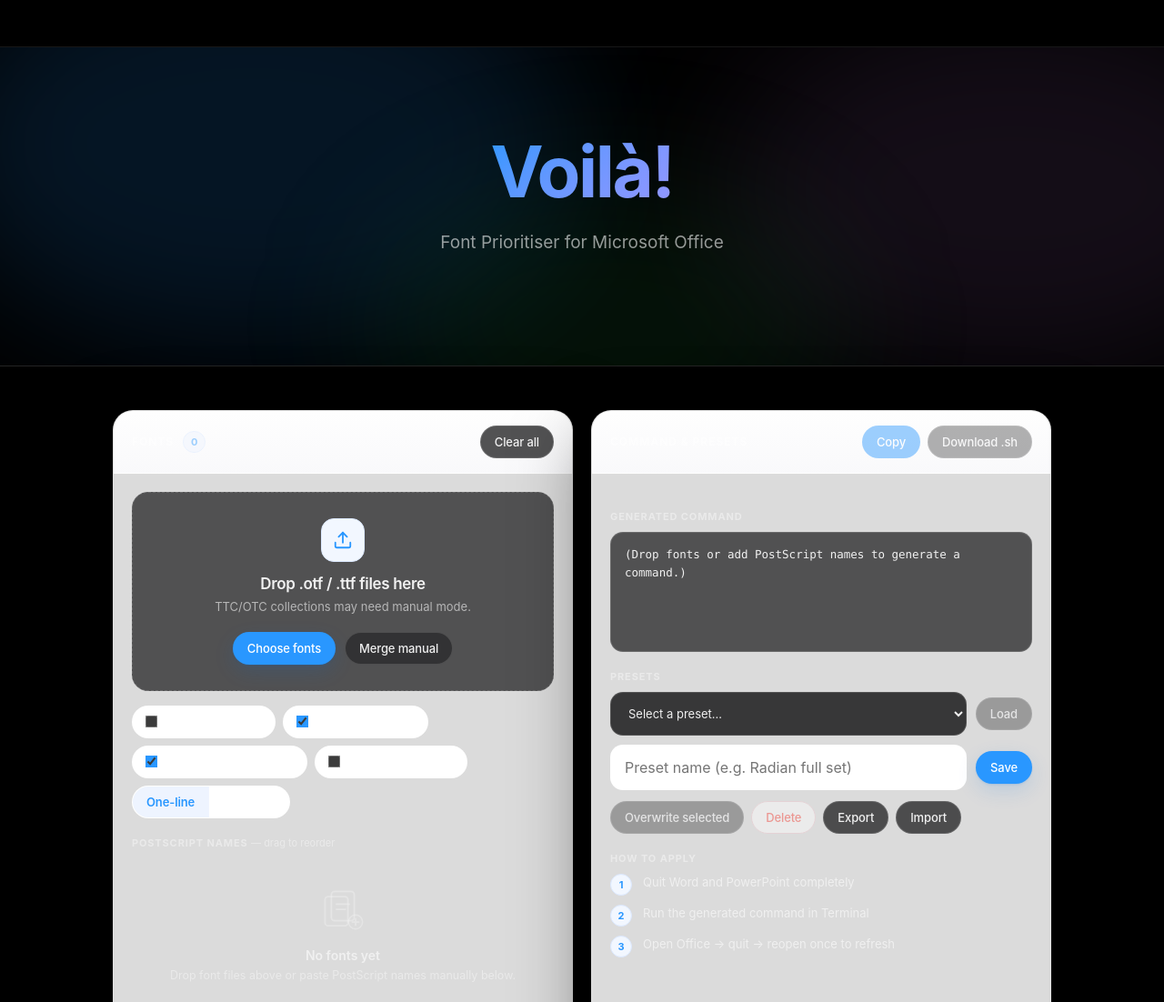
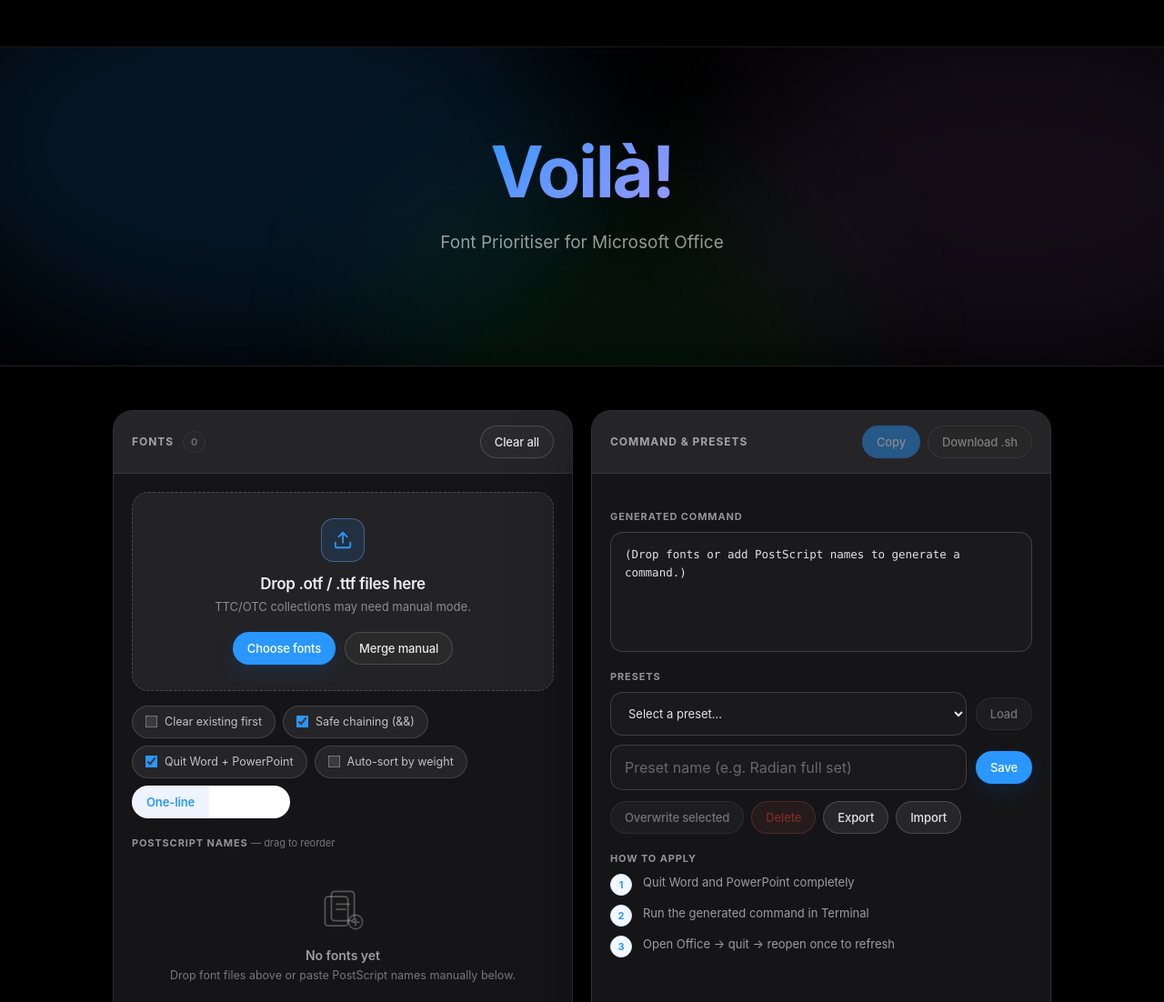
Before and after one commit to GaayDHD/voila, a website: page index.html in a window 1280 px wide. Shown: the top 1102 px of the page at 91% size. Drawn offline with Linux system fonts and the dark colour scheme.

Commit message:
Polish dark mode styling

```diff
--- a/index.html
+++ b/index.html
@@ -756,6 +756,144 @@
     }
   }
 
+
+  /* Strong dark-mode polish for embedded app */
+  @media (prefers-color-scheme: dark) {
+    html,
+    body {
+      background: #000000;
+      color: var(--text);
+    }
+
+    .hero {
+      background: #000000;
+    }
+
+    .divider {
+      background: rgba(255,255,255,.12);
+    }
+
+    .wrap {
+      background: #000000;
+    }
+
+    .card,
+    .panel,
+    .font-card,
+    .command-card,
+    .results-card {
+      background: rgba(28,28,30,.78);
+      border-color: rgba(255,255,255,.12);
+      box-shadow: 0 2px 24px rgba(0,0,0,.35), 0 24px 80px rgba(0,0,0,.55);
+    }
+
+    .card .bar,
+    .bar,
+    .panel-header,
+    .card-header {
+      background: rgba(44,44,46,.72);
+      border-color: rgba(255,255,255,.10);
+      color: var(--text);
+    }
+
+    .title,
+    .section-title,
+    .label,
+    .muted,
+    .hint {
+      color: rgba(255,255,255,.54);
+    }
+
+    .dropzone {
+      background: rgba(44,44,46,.68);
+      border-color: rgba(255,255,255,.18);
+      color: var(--text);
+    }
+
+    .dropzone:hover {
+      background: rgba(58,58,60,.76);
+      border-color: color-mix(in oklab, var(--blue) 45%, rgba(255,255,255,.18));
+    }
+
+    .dropzone .small,
+    .small {
+      color: rgba(255,255,255,.48);
+    }
+
+    .drop-icon {
+      background: color-mix(in oklab, var(--blue) 18%, rgba(28,28,30,.9));
+      border-color: color-mix(in oklab, var(--blue) 28%, rgba(255,255,255,.14));
+      color: var(--blue);
+    }
+
+    input,
+    select,
+    textarea,
+    .command-box,
+    .generated-command,
+    .code-box,
+    pre,
+    code {
+      background: rgba(28,28,30,.88) !important;
+      color: rgba(255,255,255,.88) !important;
+      border-color: rgba(255,255,255,.16) !important;
+    }
+
+    input::placeholder,
+    textarea::placeholder {
+      color: rgba(255,255,255,.34);
+    }
+
+    button {
+      background: rgba(44,44,46,.82);
+      color: rgba(255,255,255,.88);
+      border-color: rgba(255,255,255,.16);
+    }
+
+    button:hover {
+      background: rgba(58,58,60,.92);
+    }
+
+    button.primary,
+    .primary {
+      background: var(--blue);
+      color: #ffffff;
+      border-color: transparent;
+    }
+
+    button.secondary,
+    .secondary {
+      background: rgba(58,58,60,.74);
+      color: rgba(255,255,255,.82);
+      border-color: rgba(255,255,255,.16);
+    }
+
+    button.destructive,
+    .destructive {
+      background: color-mix(in oklab, var(--red) 14%, rgba(28,28,30,.9));
+      color: var(--red);
+      border-color: color-mix(in oklab, var(--red) 34%, rgba(255,255,255,.12));
+    }
+
+    .pill,
+    .chip,
+    .toggle,
+    .badge,
+    .nav-pill,
+    .bar-count,
+    .font-count {
+      background: rgba(44,44,46,.74);
+      color: rgba(255,255,255,.72);
+      border-color: rgba(255,255,255,.14);
+    }
+
+    .footer {
+      background: #000000;
+      border-color: rgba(255,255,255,.10);
+      color: rgba(255,255,255,.42);
+    }
+  }
+
 </style>
 
 
```
